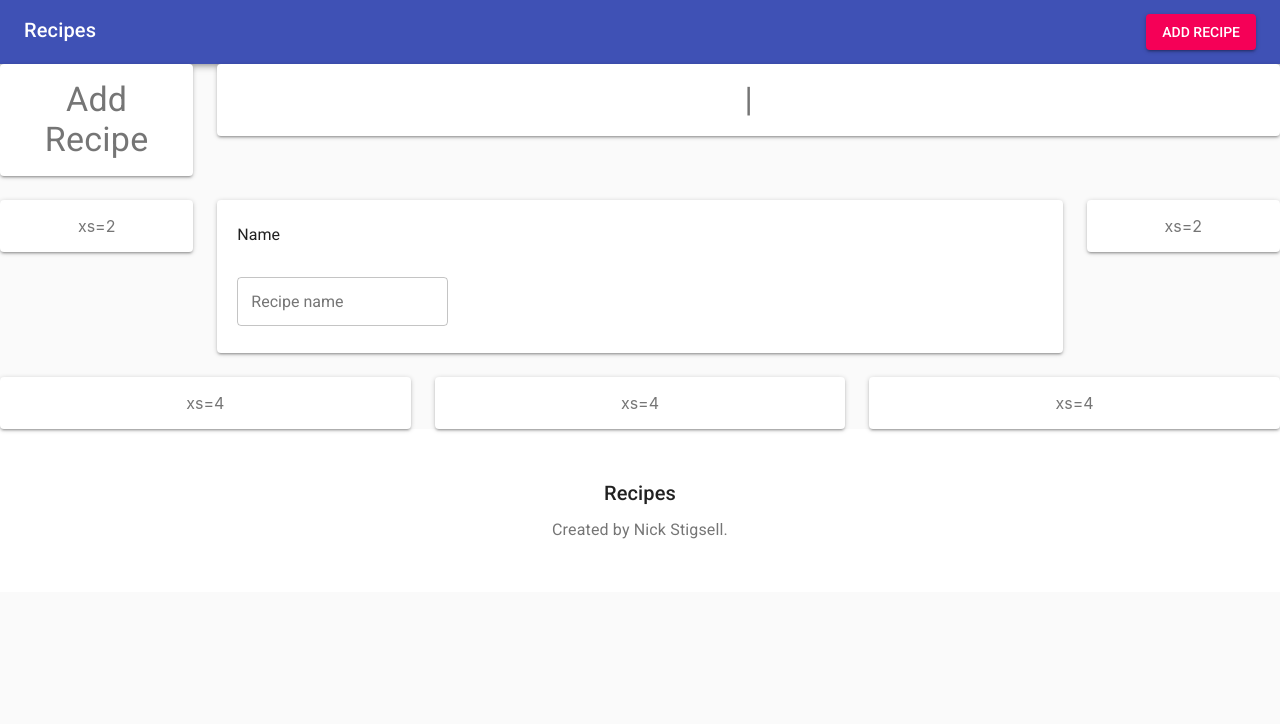
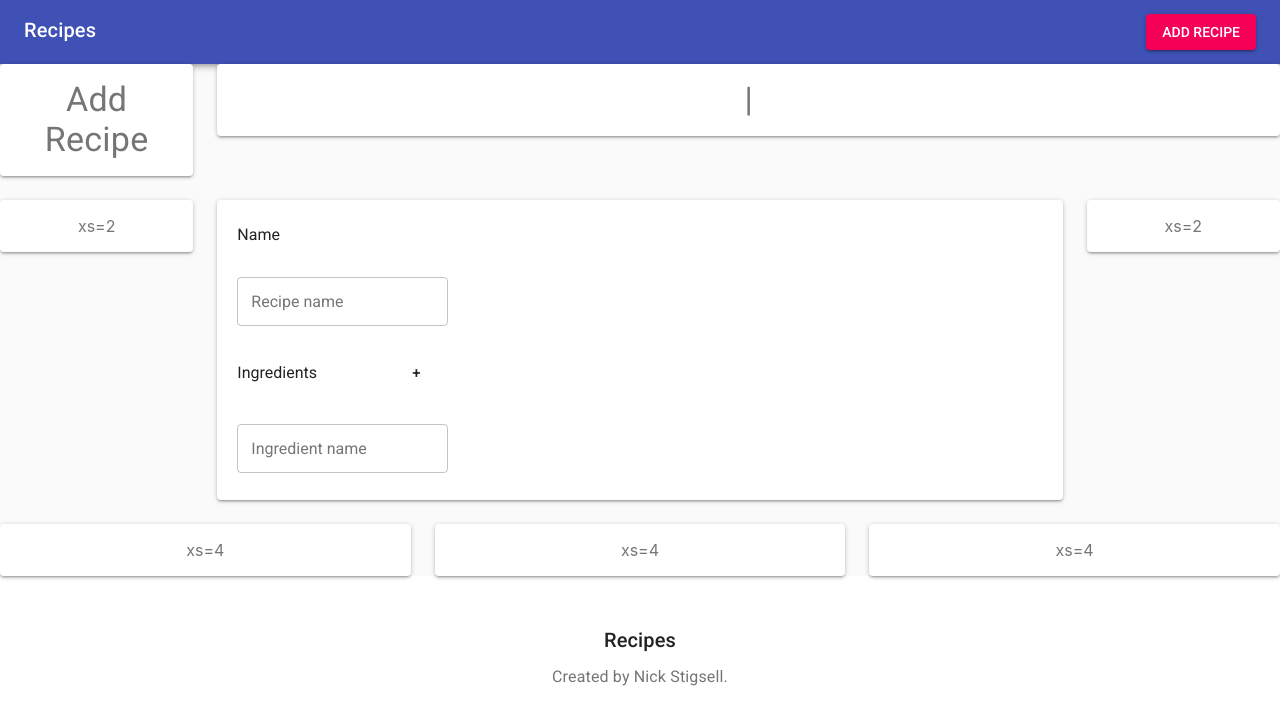
Before and after one commit to stigsell/recipes, a React (Create React App) app: page /add-recipe in a window 1280 px wide. Shown: the top 724 px of the page. Built offline with nearby package versions, Linux system fonts and the light colour scheme.

Commit message:
Added ingredient text box and add button. Works with Enter too

```diff
--- a/package.json
+++ b/package.json
@@ -4,6 +4,7 @@
   "private": true,
   "dependencies": {
     "@material-ui/core": "^3.9.2",
+    "material-ui-icons": "^1.0.0-beta.36",
     "react": "^16.8.3",
     "react-dom": "^16.8.3",
     "react-router-dom": "^4.3.1",
--- a/src/AddRecipeForm.js
+++ b/src/AddRecipeForm.js
@@ -25,15 +25,24 @@ const styles = theme => ({
 
 class AddRecipeForm extends Component {
   state = {
+  	open: true,
   	name: "",
   	ingredients: [],
+  	ingredientText: "",
   }
 
-  handleChange = name => event => {
-    this.setState({
-      [name]: event.target.value,
-    });
-  };
+  onChange = (event) => {
+    this.setState({ingredientText: event.target.value});
+  }
+
+  addIngredient = (e) => {
+  	e.preventDefault();
+  	this.state.ingredients.push(this.state.ingredientText)
+  	console.log(this.state.ingredients)
+  	this.setState({ingredientText: ""});
+  	// this.state.ingredientText = "";
+  }
+
 
   render() {
     return(
@@ -52,6 +61,23 @@ class AddRecipeForm extends Component {
 			          variant="outlined"
 			        />
 		        </ListItem>
+		        <form onSubmit={(e) => { e.preventDefault(); console.log('hello'); this.addIngredient(e); } }>
+			        <ListItem>
+		      			<ListItemText primary="Ingredients"></ListItemText>
+		      			<Button size="large" onClick={this.addIngredient}>+</Button>
+		      		</ListItem>
+		      		 <ListItem>
+			          <TextField
+				          id="outlined-dense"
+				          label="Ingredient name"
+				          className={'ingredient-text-field'}
+				          margin="dense"
+				          variant="outlined"
+				          onChange={this.onChange}
+				          value={this.state.ingredientText}
+				        />
+			        </ListItem>
+			    </form>
 	      	</List>
 	      </Grid>
 		</div>
```
Also changed, not shown: 1 other file (tests, documents, lock files or other folders).
